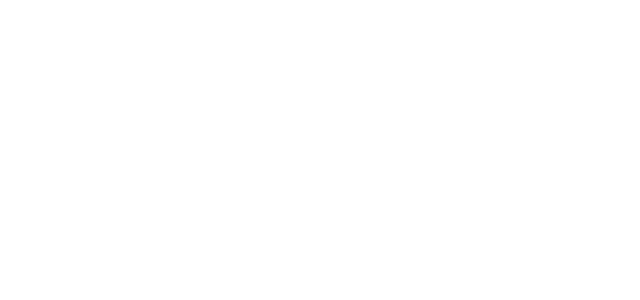
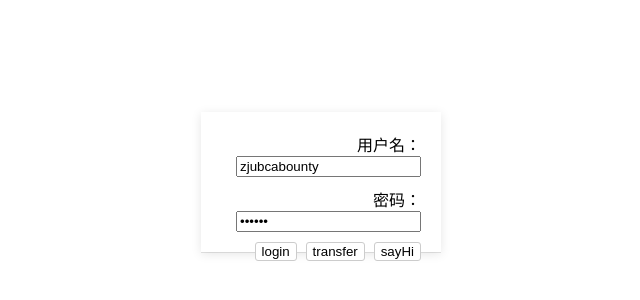
Before and after one commit to ZJUBCA/zjubca.bounty, a React (Create React App) app in the folder frontend/: page /scatterlogin in a window 1280 px wide. Shown: the part 188-488 px from the top of the page, without its empty margins (319-959 px from the left). Built offline with nearby package versions, Linux system fonts and the light colour scheme.

Commit message:
integrate zjubca-scatter, phase 1.

```diff
--- a/frontend/src/App.js
+++ b/frontend/src/App.js
@@ -2,7 +2,7 @@
 import { BrowserRouter as Router, Route, Switch } from "react-router-dom";
 import Home from "./components/Home";
 import Login from "./components/Login";
-// import ScatterLogin from "./components/ScatterLogin";
+import ScatterLogin from "./components/ScatterLogin";
 
 class App extends Component {
   render() {
@@ -12,7 +12,7 @@
           <Route exact path="/" component={Home} />
           <Route path="/login" component={Login} />
           <Route path="/tasks" component={Home} />
-          {/* <Route path="/scatterlogin" component={ScatterLogin} /> */}
+          <Route path="/scatterlogin" component={ScatterLogin} />
         </Switch>
       </Router>
     );
--- a/frontend/src/components/Header.js
+++ b/frontend/src/components/Header.js
@@ -21,9 +21,9 @@
                 登录
               </Link>
               &nbsp;&nbsp;
-              {/* <Link to={{ pathname: "/scatterlogin", state: { from: location } }}>
+              <Link to={{ pathname: "/scatterlogin", state: { from: location } }}>
               Scatter登录
-              </Link> */}
+              </Link>
             </span>
           )}
         </div>
--- /dev/null
+++ b/frontend/src/components/ScatterLogin.css
@@ -0,0 +1,12 @@
+.login {
+    width: 200px;
+    height: 100px;
+    box-shadow: 0px 2px 10px 0px rgba(0,0,0,0.1), 0 1px rgba(0,0,0,0.1);
+    padding: 20px;
+    margin: 300px auto;
+    text-align: right;
+  }
+
+  .login div {
+    margin-bottom: 10px;
+  }
--- /dev/null
+++ b/frontend/src/components/ScatterLogin.js
@@ -0,0 +1,240 @@
+import React, { Component } from "react";
+// import { Redirect } from "react-router-dom";
+// import { post } from "../utils/request";
+// import url from "../utils/url";
+import "./ScatterLogin.css";
+// import ScatterJS from 'scatterjs-core';
+// import ScatterEOS from 'scatterjs-plugin-eosjs';
+import ScatterJS from 'zjubca-scatterjs-core'
+import ScatterEOS from 'zjubca-scatterjs-plugin-eosjs'
+import Eos from 'eosjs';
+
+const mode = "test";
+
+class ScatterLogin extends Component {
+    constructor(props) {
+        super(props);
+        this.state = {
+        username: "zjubcabounty",
+        password: "123456",
+        redirectToReferrer: false,   // 是否重定向到之前的页面
+        // accountName: '未登录',
+        isLogin: false
+        };
+        this.handleChange = this.handleChange.bind(this);
+        this.handleLogin = this.handleLogin.bind(this);
+        this.sayHello = this.sayHello.bind(this);
+
+    }
+    currentAccount = null;
+    connected = false;
+
+    CONTRACT = 'zjubcabounty';//????
+    network = {//NETWORK
+        blockchain: 'eos',//
+        protocol: 'http',//https
+        host: '127.0.0.1',// nodes.get-scatter.com  127.0.0.1
+        port: 8888,//443
+        chainId: 'cf057bbfb72640471fd910bcb67639c22df9f92470936cddc1ade0e2f2e7dc4f'
+        // aca376f206b8fc25a6ed44dbdc66547c36c6c33e3a119ffbeaef943642f0e906
+        //
+        // chainId ???
+    };
+
+    // static async connect() {
+    //     let scatter = ScatterJS.scatter;
+
+    //     return new Promise((resolve, reject) => {
+    //         scatter.connect('ZJUBCA.Bounty', {//ZJUBCA.VOTING
+    //         initTimeout: 10000,
+    //         }).then(async connected => {
+    //         console.log(connected)
+    //         if (!connected) {
+    //             console.log('please unlock your scatter');
+    //             reject(new Error('please unlock your scatter'))
+    //         }
+
+    //         const res = await scatter.getIdentity({accounts: [NETWORK]});
+    //         console.log(res);
+    //         const account = scatter.identity.accounts.find(x => x.blockchain === 'eos');
+    //         const eos = scatter.eos(NETWORK, Eos, {expireInSeconds: 20});
+
+    //         console.log(account);
+    //         console.log(eos);
+
+    //         ScatterLogin.account = account;//
+    //         ScatterLogin.eos = eos;//
+    //         ScatterLogin.scatter = scatter;
+    //         // event.$emit('login');
+    //         resolve()
+
+    //         // Transaction Example
+    //         // const transactionOptions = { authorization:[`${account.name}@${account.authority}`] };
+    //         //
+    //         // eos.transfer(account.name, 'helloworld', '1.0000 EOS', 'memo', transactionOptions).then(trx => {
+    //         //   // That's it!
+    //         //   console.log(`Transaction ID: ${trx.transaction_id}`);
+    //         // }).catch(error => {
+    //         //   console.error(error);
+    //         // });
+
+    //         })
+    //     })
+    // }
+
+    // static checkLogin() {
+    //     if (typeof ScatterLogin.name === 'undefined') {
+    //         throw new Error('nologin')
+    //     }
+    // }
+
+    // async handleLogin(e){
+    //     // e.preventDefault();
+    //     try {
+    //       if (!this.isLogin) {
+    //         await this.connect();
+    //         this.username = this.username || '未登录';
+    //         this.isLogin = true;
+    //       }
+    //     } catch (e) {
+    //       console.log(e)
+    //       if (e.message === 'nologin') {
+    //         this.accountName = '未登录'
+    //       }
+    //     }
+    // }
+
+    async connect(){
+        //change name 'hello-scatter' to your application's name
+        this.connected = await ScatterJS.scatter.connect('zjubca-bounty')//
+        console.log(this.connected);
+    }
+
+    // login with eos account via scatter
+    async login(){
+        console.log('in login.');
+        if (!this.connected) {
+            console.log('not connected');
+            return;
+        }
+        try {
+            let result = await ScatterJS.scatter.getIdentity({accounts:[this.network]})
+            console.log("result: ",result);
+            this.currentAccount = result.accounts[0];
+            console.log("login success,", this.currentAccount)
+            alert("login success" + JSON.stringify(this.currentAccount))
+        } catch (e) {
+            alert("login fail")
+            console.log("login fail,", e)
+        }
+    }
+
+    async transfer(){
+        if (this.currentAccount == null) {
+            await this.handleLogin()
+        }
+        let eos = ScatterJS.scatter.eos(this.network, Eos);
+        try{
+            let result = await eos.transfer(this.currentAccount.name, 'eoszjubca111', '0.0001 EOS', 'hello-eos-scatter, dapp demo transfer');
+            console.log(result)
+        } catch(e) {
+            console.log("error", e)
+        }
+    }
+
+    async sayHello(){
+        if (this.currentAccount == null) {
+            await this.handleLogin()
+        }
+        //please change hello_contract_name to your contract account
+        let hello_contract_name = 'itleakstoken';
+        let eos = ScatterJS.scatter.eos(this.network, Eos);
+        try{
+            let data = {
+            user:this.currentAccount.name
+            }
+            let tr = await eos.transaction(
+            {
+                actions: [
+                    {
+                        account: hello_contract_name,
+                        name: 'hi',
+                        authorization: [{
+                            actor: this.currentAccount.name,
+                            permission: this.currentAccount.authority
+                        }],
+                        data,
+                    }
+                ]
+            }
+            )
+            console.log(tr)
+        } catch(e) {
+            console.log("error", e)
+        }
+    }
+
+    async logout() {
+        ScatterJS.scatter.forgetIdentity();
+    }
+
+    async handleLogin() {
+        await this.connect()
+        await this.login()
+    }
+
+    handleChange(e) {
+        if (e.target.name === "username") {
+          this.setState({
+            username: e.target.value
+          });
+        } else if (e.target.name === "password") {
+          this.setState({
+            password: e.target.value
+          });
+        } else {
+          // do nothing
+        }
+    }
+
+    render() {
+    document.title="zjubca.bounty";
+    return (
+        <div className="login">
+        <div className="BtnDiv">
+            <div>
+                <label>
+                    用户名：
+                    <input
+                    name="username"
+                    type="text"
+                    value={this.state.username}
+                    onChange={this.handleChange}
+                    />
+                </label>
+            </div>
+            <div>
+                <label>
+                    密码：
+                    <input
+                    name="password"
+                    type="password"
+                    value={this.state.password}
+                    onChange={this.handleChange}
+                    />
+                </label>
+            </div>
+            <div className="Btn">
+                <button onClick={this.handleLogin}>login</button>&nbsp;&nbsp;
+                <button>transfer</button>&nbsp;&nbsp;
+                <button onClick={this.bandle}>sayHi</button>
+                {/* showinfo */}
+                {/* variant="contained" color="primary" onClick={this.handleLogin.bind(this)} */}
+            </div>
+        </div>
+        </div>
+    );
+    }
+}
+
+export default ScatterLogin;
```
